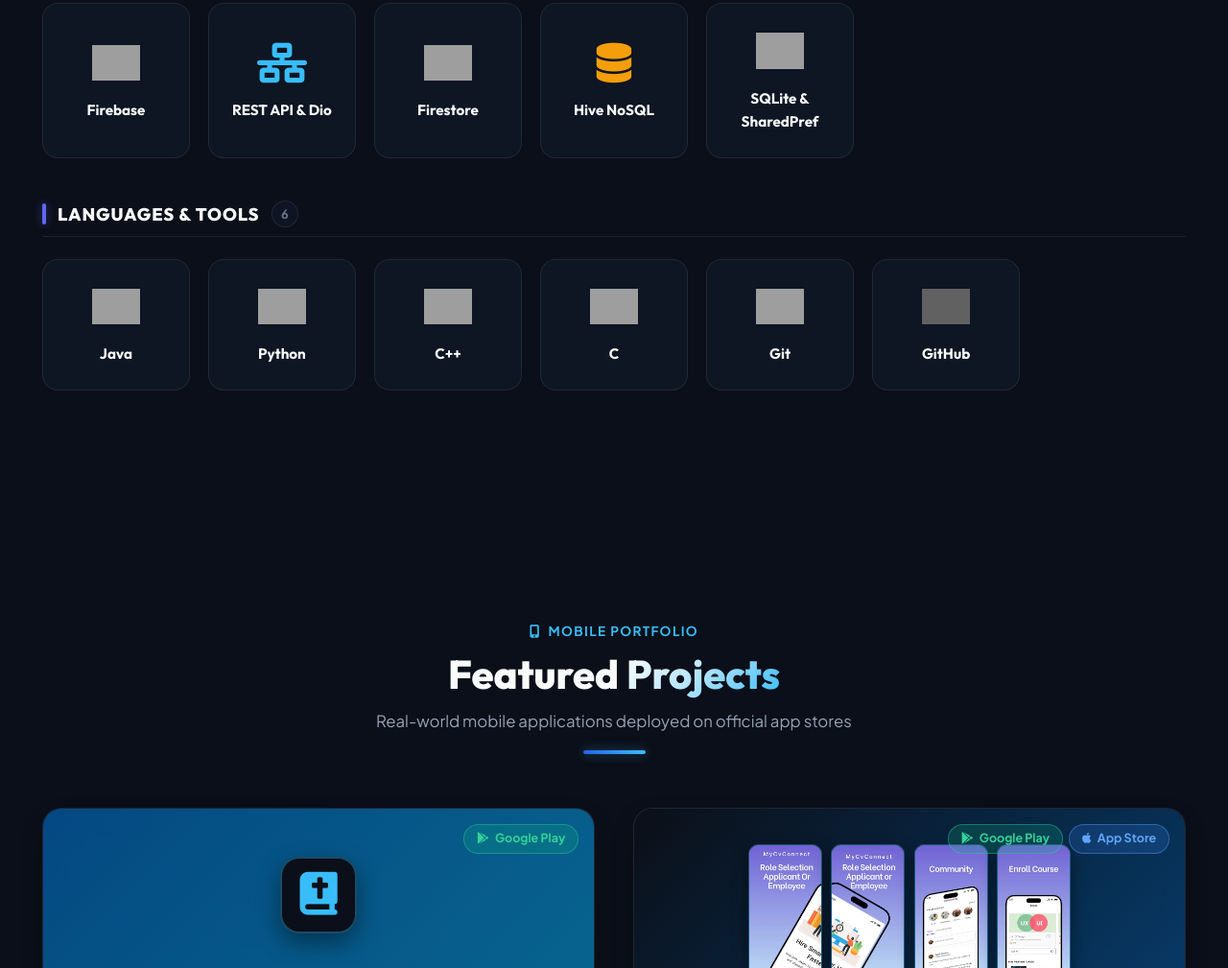
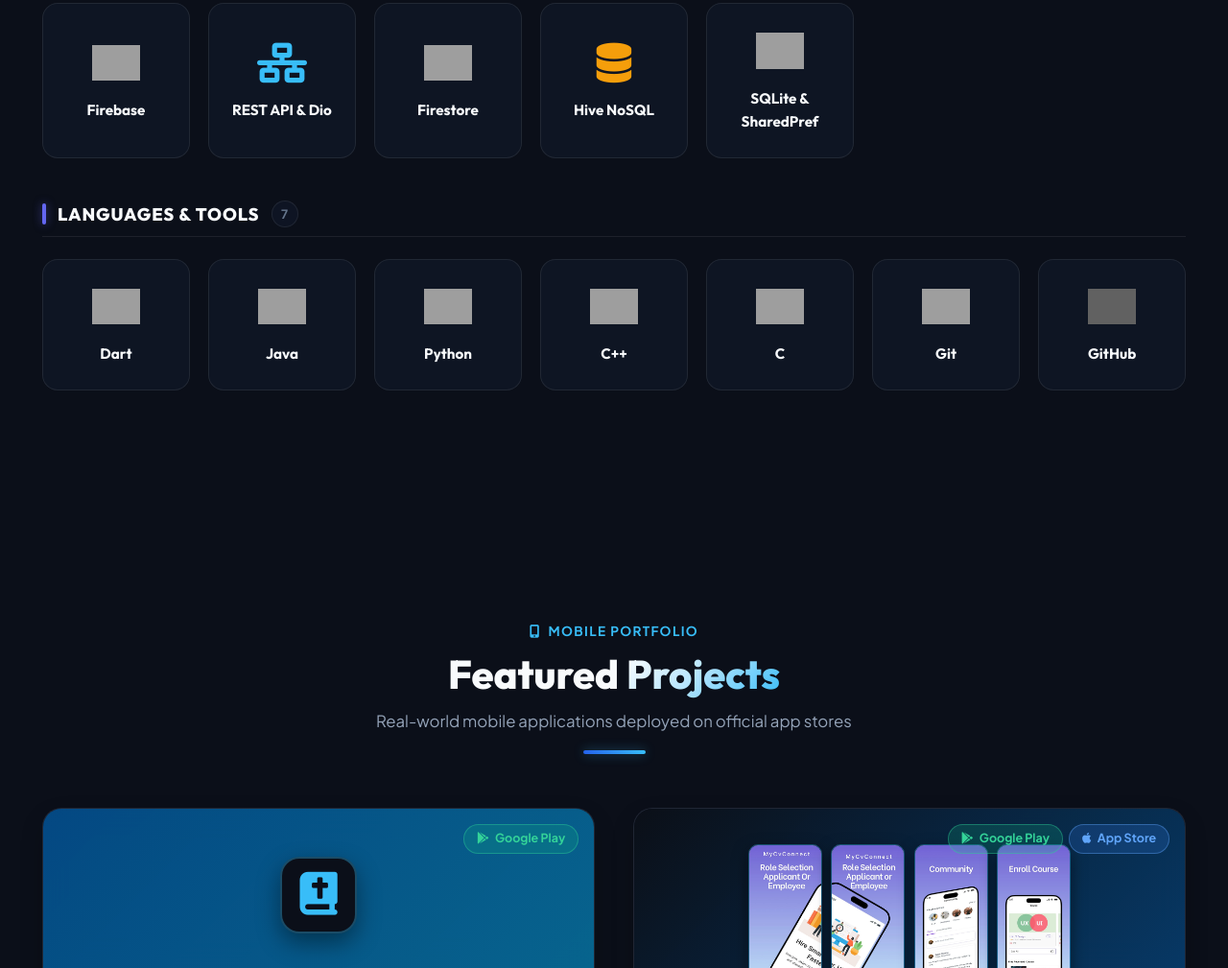
Before and after one commit to Meskatul628/Portfolio-for-me-, a plain HTML site: page index.html in a window 1280 px wide. Shown: the part 2962-3971 px from the top of the page at 96% size. Drawn offline with Linux system fonts and the light colour scheme; grey boxes are pictures that could not be loaded.

Commit message:
feat: add Dart to Languages & Tools section

```diff
--- a/index.html
+++ b/index.html
@@ -380,9 +380,13 @@
                         <div class="category-group-header">
                             <div class="category-bar-indicator indicator-languages"></div>
                             <h3 class="category-group-title">Languages & Tools</h3>
-                            <span class="category-count-badge">6</span>
+                            <span class="category-count-badge">7</span>
                         </div>
                         <div class="skills-logo-grid">
+                            <div class="tech-logo-card">
+                                <img src="https://cdn.jsdelivr.net/gh/devicons/devicon/icons/dart/dart-original.svg" alt="Dart" class="tech-logo-img">
+                                <span class="tech-logo-name">Dart</span>
+                            </div>
                             <div class="tech-logo-card">
                                 <img src="https://cdn.jsdelivr.net/gh/devicons/devicon/icons/java/java-original.svg" alt="Java" class="tech-logo-img">
                                 <span class="tech-logo-name">Java</span>
```
